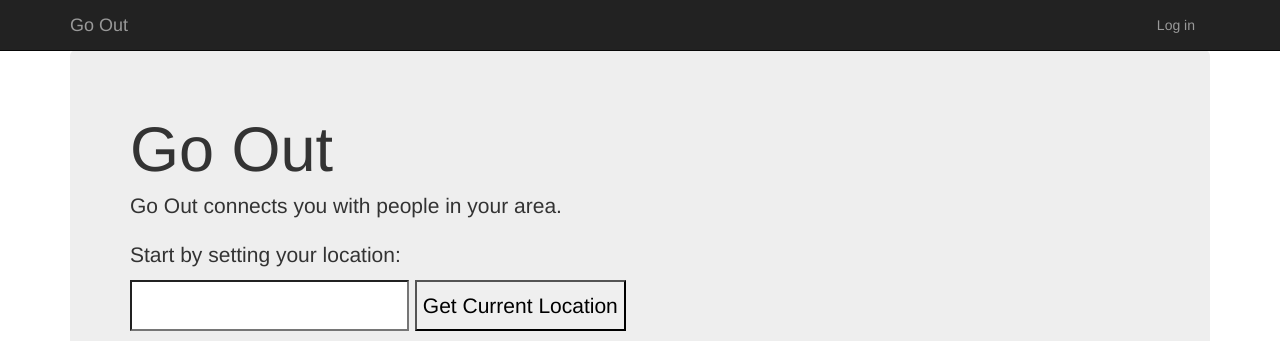
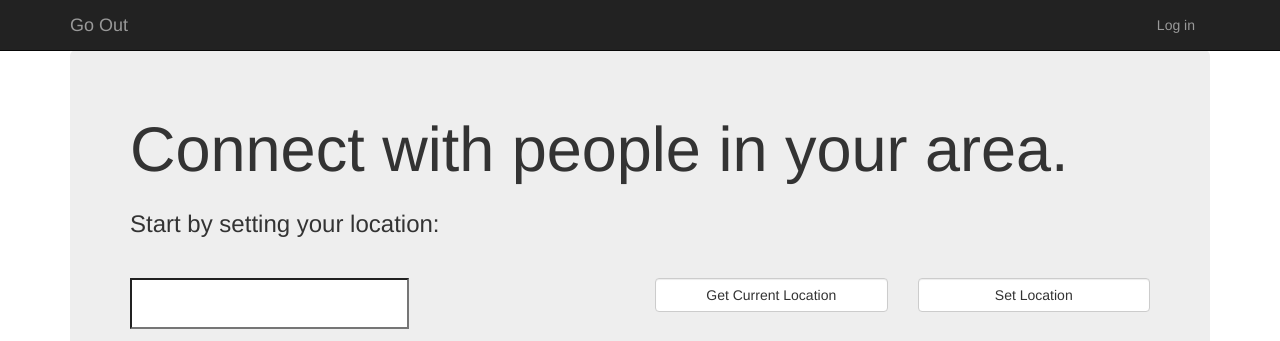
Before and after one commit to albinvinoy/GoOut, a Django app: template GoOut/app/templates/app/index.html in a window 1280 px wide. Shown: the top 341 px of the page. Run offline with Django 3.2, Linux system fonts and the light colour scheme; the template is opened without the code that fills it: most values are stand-ins (such as "Sample title", 1, 10 or a date in 2020); form fields are guessed from the names that the template uses; parts of the project's set-up code (start-up, migrations or seed data) failed here and were passed over; some libraries are stand-ins or nearby versions.

Commit message:
User can set location for login session Map shows location on home page

```diff
--- a/GoOut/app/forms.py
+++ b/GoOut/app/forms.py
@@ -35,6 +35,12 @@ class RegistrationForm(forms.Form):
                                    'class': 'form-control',
                                    'placeholder':'Password'}))
 
+class LocationForm(forms.Form):
+    location = forms.CharField(max_length=500,
+                                widget=forms.TextInput({
+                                    'class':'form-control',
+                                    'placeholder':'City, State'}))
+
 class ProfileForm(forms.Form):
     def __init__(self, *args, **kwargs):
         suggestedInterests=kwargs.pop('suggestedInterests')
--- a/GoOut/app/static/app/content/site.css
+++ b/GoOut/app/static/app/content/site.css
@@ -7,13 +7,6 @@ body {
 .body-content {
     padding-left: 15px;
     padding-right: 15px;
-}
-
-/* Set width on the form input elements since they're 100% wide by default */
-input,
-select,
-textarea {
-    max-width: 280px;
 }
 
 /* styles for validation helpers */
@@ -54,3 +47,9 @@ input[type="checkbox"].input-validation-error {
 .navbar-icon {
     padding:5px 5px;
 }
+
+/* Style for map elements */
+#map {
+    height:280px;
+    width:100%;
+}
--- a/GoOut/app/static/app/scripts/main.js
+++ b/GoOut/app/static/app/scripts/main.js
@@ -1,12 +1,25 @@
-$('#btnGetLocation').click(function () {
-    navigator.geolocation.getCurrentPosition(showPosition, showPositionError);
-});
-
 function showPosition(position) {
     latitude = position.coords.latitude;
     longitude = position.coords.longitude;
-    coords = latitude + ', ' + longitude;
-    $('#txtLocation').val(coords);
+    var center = { lat: latitude, lng: longitude };
+
+    window.map.setCenter(center);
+    window.map.setZoom(12);
+
+    if (window.curr_loc_marker)
+        window.curr_loc_marker.setMap(null);
+    window.curr_loc_marker = new google.maps.Marker({
+        position: center,
+        map: window.map
+    });
+
+    window.geocoder.geocode({ 'location': center }, function (results, status) {
+        if (status === 'OK') {
+            if (results[2]) {
+                $('#id_location').val(results[2].formatted_address);
+            }
+        }
+    });
 }
 
 function showPositionError(error) {
@@ -25,5 +38,32 @@ function showPositionError(error) {
             message = "An unknown error occurred."
             break;
     }
-    $('#txtLocation').val(message);
+    $('#id_location').val(message);
 }
+
+function initMap() {
+    var mapEl = document.getElementById('map');
+    if (mapEl) {
+        var center = { lat: 33.883, lng: -117.887 };
+        if (typeof curr_loc !== 'undefined') {
+            center['lat'] = curr_loc['lat'];
+            center['lng'] = curr_loc['lng'];
+        }
+        window.map = new google.maps.Map(mapEl, {
+            zoom: 8,
+            center: center
+        });
+        if (typeof curr_loc !== 'undefined') {
+            window.curr_loc_marker = new google.maps.Marker({
+                position: center,
+                map: window.map
+            });
+            window.map.setZoom(12);
+        }
+        window.geocoder = new google.maps.Geocoder();
+
+        document.getElementById('btnGetCurrentLocation').addEventListener('click', function () {
+            navigator.geolocation.getCurrentPosition(showPosition, showPositionError);
+        });
+    }
+}
--- a/GoOut/app/templates/app/index.html
+++ b/GoOut/app/templates/app/index.html
@@ -3,11 +3,35 @@
 {% block content %}
 
 <div class="jumbotron">
-    <h1>Go Out</h1>
-    <p class="lead">Go Out connects you with people in your area.</p>
-    <p>Start by setting your location:</p>
-    <input type="text" id="txtLocation" />
-    <button type="button" id="btnGetLocation">Get Current Location</button>
+    <h1>Connect with people in your area.</h1>
+    <div class="row">
+        <div class="col-md-12">
+            <section id="locationForm">
+            <form method="post" class="form-horizontal">
+                {% csrf_token %}
+                {% if request.session.location %}
+                <h3>Current location: {{ request.session.location.city }}, {{ request.session.location.state }}</h3>
+                {% else %}
+                <h3>Start by setting your location:</h3>
+                {% endif %}
+                <hr />
+                <div class="form-group">
+                    <div class="col-md-6">
+                        {{ form.location }}
+                    </div>
+                    <div class="col-md-3">
+                        <button type="button" class="form-control btn-default" id="btnGetCurrentLocation">Get Current Location</button>
+                    </div>
+                    <div class="col-md-3">
+                        <input type="hidden" name="next" value="/" />
+                        <button type="submit" class="form-control btn-default" id="btnSetLocation">Set Location</button>
+                    </div>
+                </div>
+            </form>
+            </section>
+            <div id="map"></div>
+        </div>
+    </div>
 </div>
 
 {% endblock %}
--- a/GoOut/app/templates/app/layout.html
+++ b/GoOut/app/templates/app/layout.html
@@ -45,6 +45,18 @@
     <script src="{% static 'app/scripts/bootstrap.js' %}"></script>
     <script src="{% static 'app/scripts/respond.js' %}"></script>
     <script src="{% static 'app/scripts/main.js' %}"></script>
+    <script async defer src="https://maps.googleapis.com/maps/api/js?key={{ GOOGLE_API_KEY }}&callback=initMap"></script>
+    {% if request.session.location %}
+    <script>
+        var curr_loc = {
+            'city':'{{ request.session.location.city }}',
+            'state':'{{ request.session.location.state }}',
+            'country':'{{ request.session.location.country }}',
+            'lat':{{ request.session.location.lat }},
+            'lng':{{ request.session.location.lng }}
+        }
+    </script>
+    {% endif %}
 {% block scripts %}{% endblock %}
 
 </body>
```
Also changed, not shown: GoOut/app/views.py (+11 -1 lines), 1 other file.
